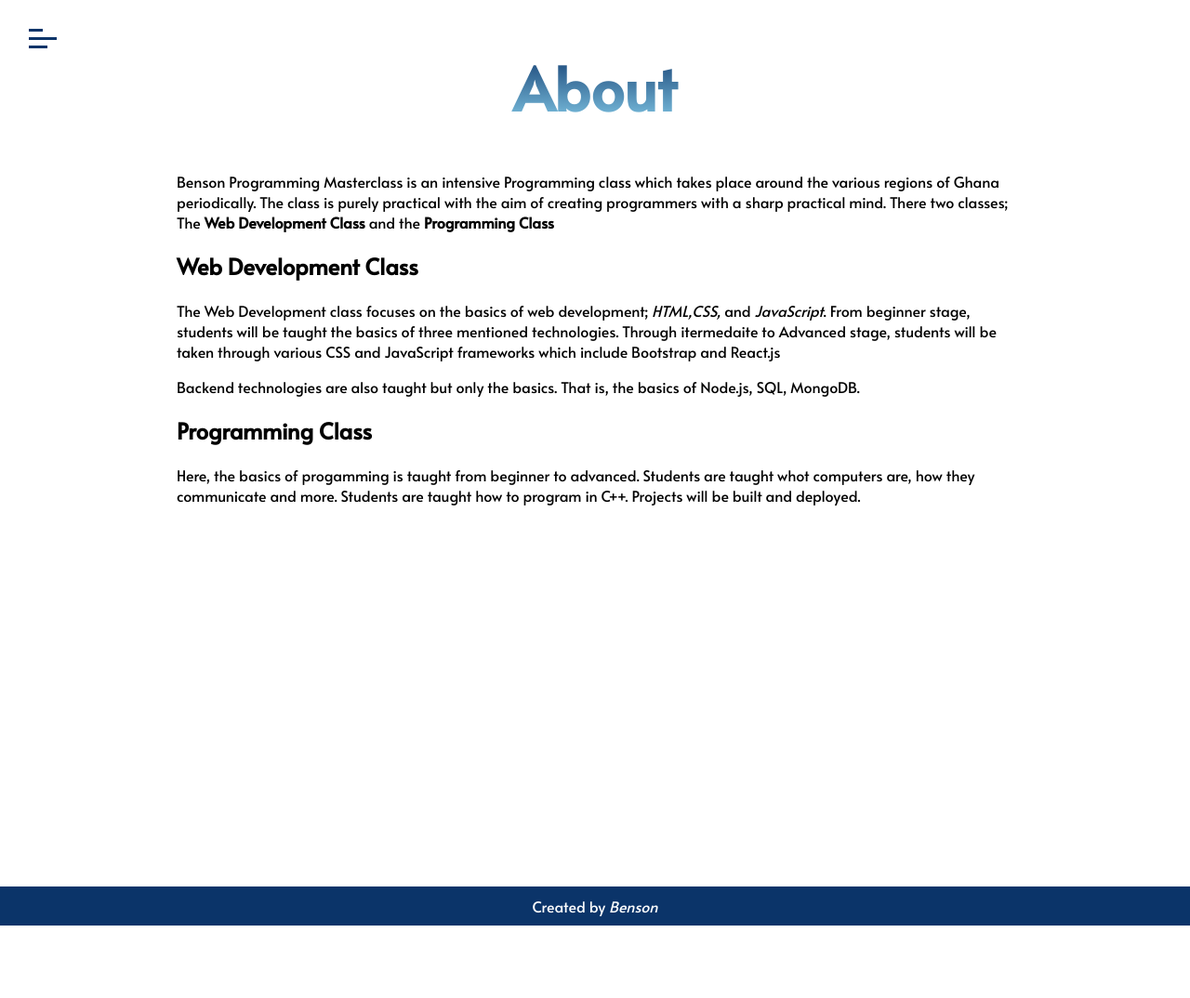
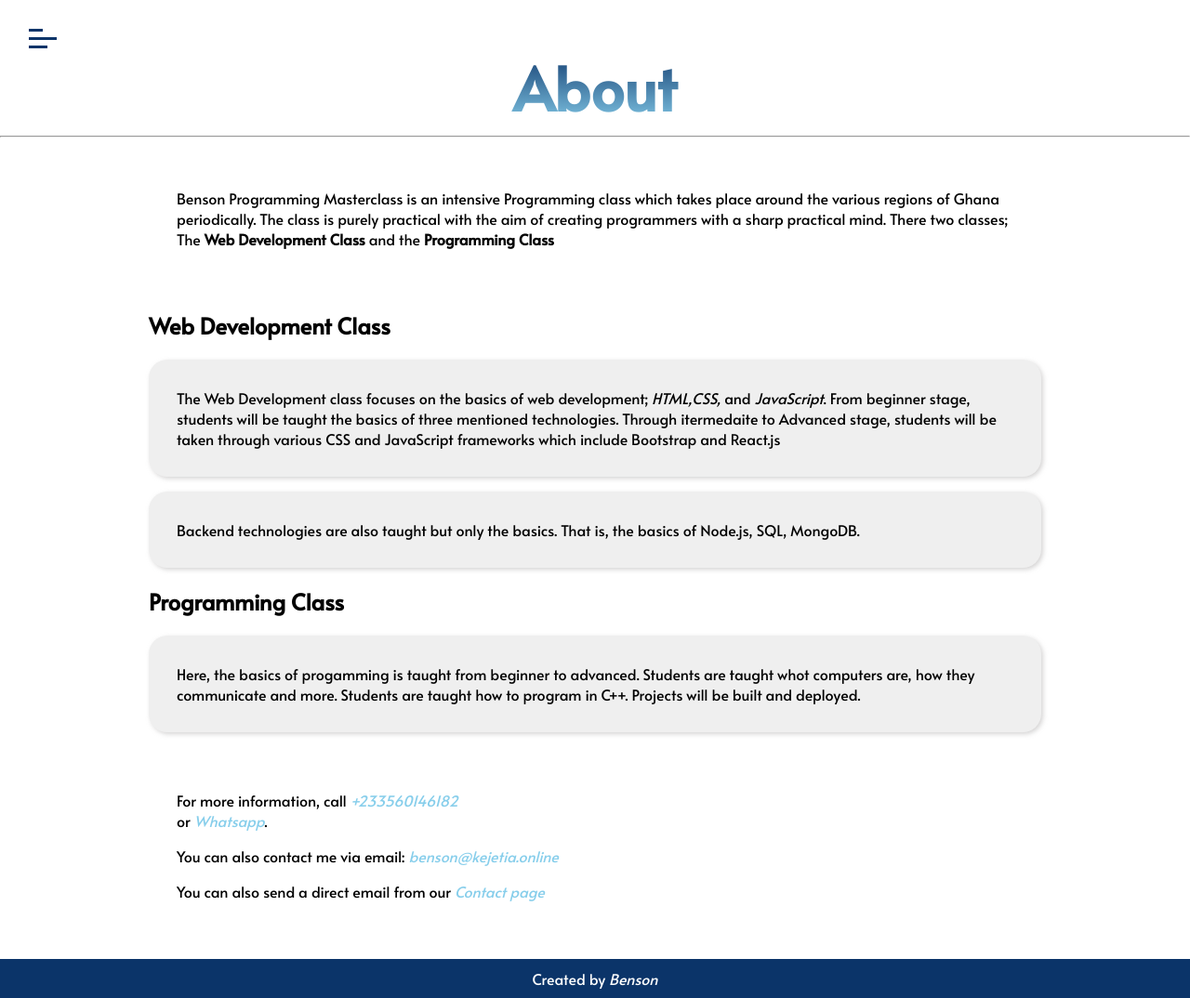
Before and after one commit to bensonOSei/bensonOsei.github.io, a PHP site: page /about.html in a window 1280 px wide. Shown: the whole page at 93% size. Before the commit the page ends 996 px from the top, so only its background shows below. Run offline with PHP 8.4, Linux system fonts and the light colour scheme.

Commit message:
about footer problem solved

```diff
--- a/about.html
+++ b/about.html
@@ -12,6 +12,7 @@
 <body>
     <div class="header">
         <h1>About</h1>
+        <hr>
     </div>
 
     <div class="bars" id="bars" onclick="openNav()">
@@ -26,13 +27,15 @@
         <a href="about.html">About</a>
         <a href="#">Contact</a>
     </div>
-    <div class="about">
+    <div class="intro">
         <p>
             Benson Programming Masterclass is an intensive Programming
             class which takes place around the various regions of Ghana periodically. The class is purely practical with the aim of creating
             programmers with a sharp practical mind. There two classes; The <strong>Web Development
             Class </strong> and the <strong>Programming Class</strong>
         </p>
+
+    </div>
 
     <div class="classes">
         <h2>Web Development Class</h3>
@@ -54,10 +57,14 @@
         </p>
     </div>
 
+    <div id="moreInfor">
+        <p>For more information, call <a href="tel:+233560146182">+233560146182</a> <br>
+            or <a href="https://wa.me/+233203756022?text=Hello,I want to make enquiries about your masterclass">Whatsapp</a>.
+        </p>
+        <p>You can also contact me via email: <a href="mailto:benson@kejetia.online?subject=Masterclas Enquiry">benson@kejetia.online</a></p>
+        <p>You can also send a direct email from our <a href="contact.php">Contact page</a></p>
+    </div>
 
-
-
-    </div>
 
     <div class="footer">
         <p>Created by <i>Benson</i></p>
--- a/benson.css
+++ b/benson.css
@@ -75,12 +75,42 @@ body {
   border-radius: 10px;
 }
 
-.about {
+.intro {
   padding: 30px;
   margin: auto;
   width: 75%;
-  height: 100%;
   border-radius: 20px;
+}
+
+.classes {
+  margin: auto;
+  width: 75%;
+}
+
+.classes p {
+  background-color: skyblue;
+  background-color: rgba(0, 0, 0, 0.061);
+  padding: 30px;
+  border-radius: 20px;
+  -webkit-box-shadow: 2px 2px 5px rgba(177, 175, 175, 0.534);
+          box-shadow: 2px 2px 5px rgba(177, 175, 175, 0.534);
+}
+
+#moreInfor {
+  padding: 30px;
+  margin: auto;
+  width: 75%;
+  border-radius: 20px;
+}
+
+#moreInfor a {
+  text-decoration: none;
+  color: skyblue;
+  font-style: italic;
+}
+
+#moreInfor a:visited {
+  color: #0b3469;
 }
 
 /* ----------------------------------------------
@@ -224,6 +254,7 @@ body {
   padding: 30px;
   margin: auto;
   width: 50%;
+  margin-top: 10px;
   height: 80vh;
 }
 
@@ -284,21 +315,20 @@ body {
 }
 
 .formContainer .back {
-  position: absolute;
-  top: 10px;
-  right: 5px;
-  font-size: 1em;
-  border: 1px solid #eb4848;
+  border: 1px solid #0b3469;
   padding: 10px;
   border-radius: 5px;
   width: 90px;
   text-align: center;
   background-color: transparent;
-  margin: 10px;
+  margin: 50px 10px 10px 10px;
+  width: 100%;
+  font-size: 1.2em;
 }
 
 .formContainer .back:hover {
-  background-color: #eb4848;
+  background: -webkit-gradient(linear, right top, left top, from(skyblue), to(#0b3469));
+  background: linear-gradient(to left, skyblue, #0b3469);
   color: white;
   border: none;
   -webkit-transition: 0.3s;
--- a/benson.scss
+++ b/benson.scss
@@ -169,6 +169,7 @@ body {
     padding: 30px;
     margin: auto;
     width: 50%;
+    margin-top: 10px;
     height: 80vh;
 
     h2{
@@ -226,20 +227,20 @@ body {
         }
     }
     .back {
-        position: absolute;
-        top: 10px;
-        right: 5px;
-        font-size: 1em;
-        border: 1px solid rgb(235, 72, 72);
+        border: 1px solid $secondcolor;
         padding: 10px;
         border-radius: 5px;
         width: 90px;
         text-align: center;
         background-color: transparent;
-        margin: 10px;
+        margin: 50px 10px 10px 10px;
+        width: 100%;
+        font-size: 1.2em;
+
 
         &:hover {
-            background-color: rgb(235, 72, 72);
+            //background-color: rgb(235, 72, 72);
+            background: linear-gradient(to left,$maincolor,$secondcolor);
             color: white;
             border: none;
             transition: 0.3s;
--- a/cpp.html
+++ b/cpp.html
@@ -34,7 +34,6 @@
     </div>
 
     <div class="formContainer">
-        <button class="back" onclick="document.location = 'index.html';">Go back</button>
 
         <h2 id="head">Fill this Form to begin</h2>
         <p class="error" id="head2">All fields are required</p>
@@ -66,6 +65,7 @@
             <input type="reset" value="Clear">
 
         </form>
+        <button class="back" onclick="document.location = 'index.html';">Go back</button>
 
 
     </div>
--- a/web.html
+++ b/web.html
@@ -35,7 +35,6 @@
 
     <div class="formContainer">
 
-        <button class="back" onclick="document.location = 'index.html';">Go back</button>
 
         <h2 id="head">Fill this Form to begin</h2>
         <p class="error" id="head2">All fields are required</p>
@@ -66,6 +65,7 @@
 
             <input type="reset" value="Clear">
         </form>
+        <button class="back" onclick="document.location = 'index.html';">Go back</button>
 
 
     </div>
```
Also changed, not shown: _about.scss (+32 -2 lines). Lines whose indentation alone changed are shown as unchanged.
